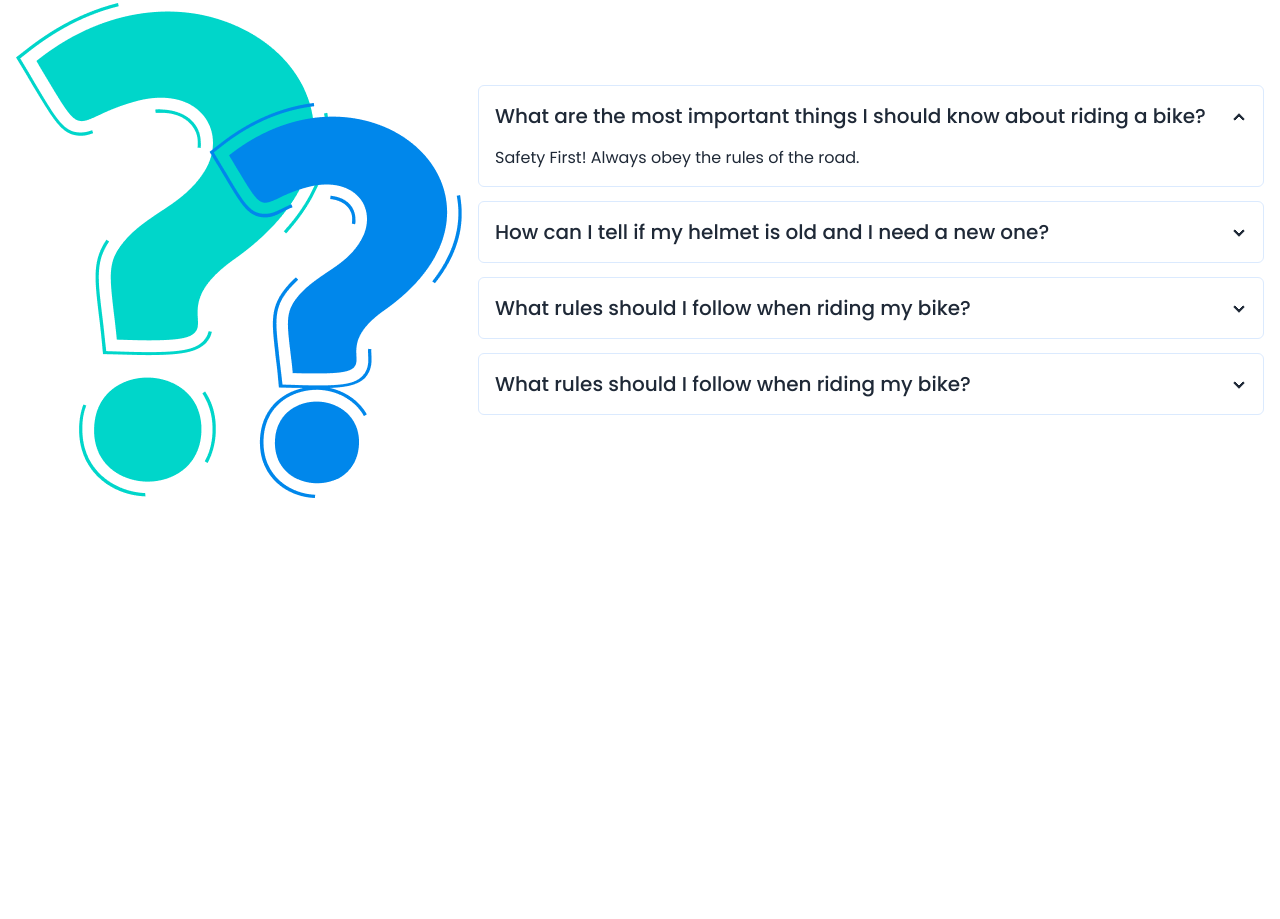
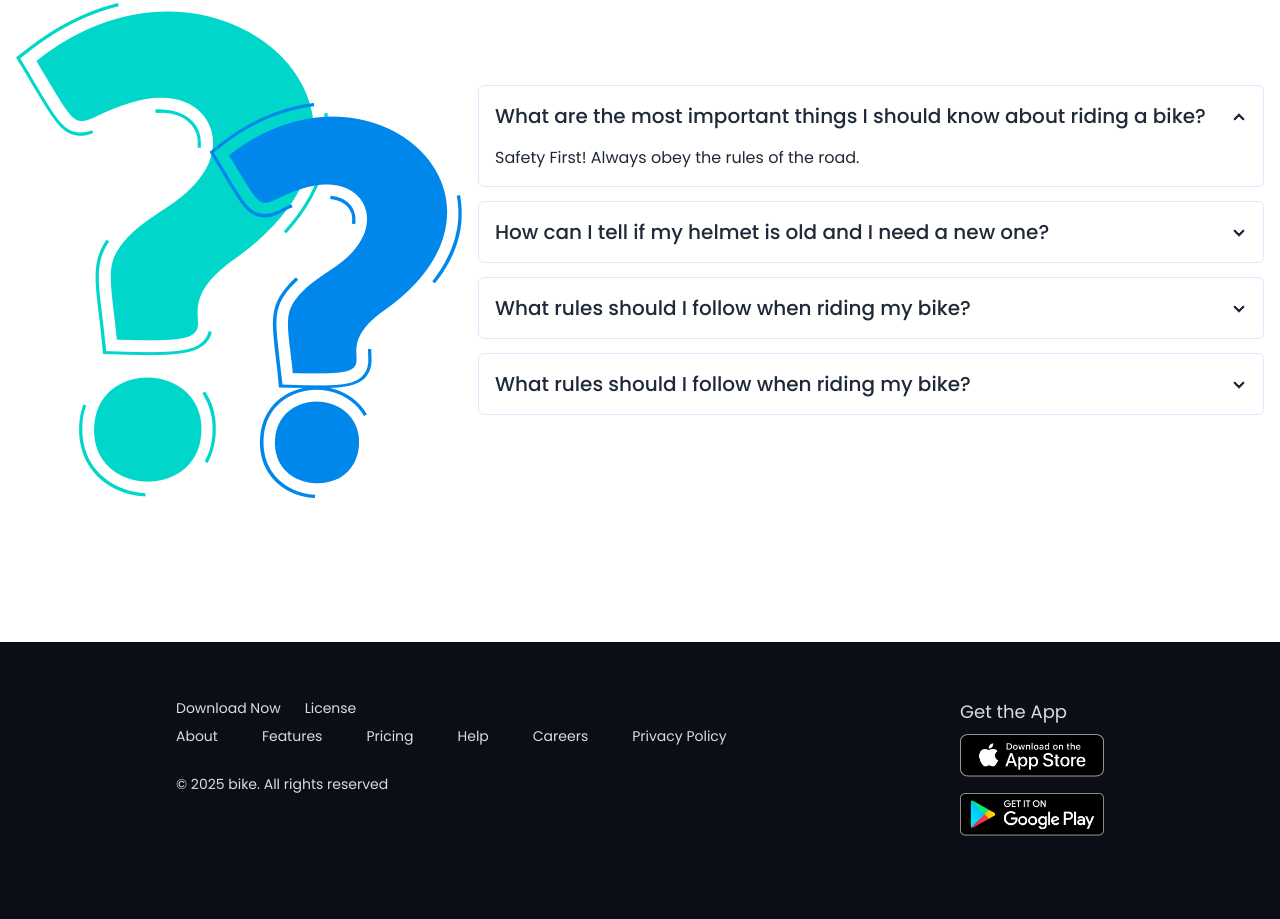
Before and after one commit to Samiul821/biker-zone-with-daisyUI, a plain HTML site: page index.html in a window 1280 px wide. Shown: the part 2992-3911 px from the top of the page. Before the commit the page ends 3634 px from the top, so only its background shows below. Drawn offline with nearby package versions, Linux system fonts and the light colour scheme.

Commit message:
footer section added and style in taiwind css

```diff
--- a/index.html
+++ b/index.html
@@ -334,18 +334,24 @@
                         </div>
                         <div class="collapse collapse-arrow border border-blue-100 rounded-md">
                             <input type="radio" name="my-accordion-2" />
-                            <div class="collapse-title text-xl font-medium">What rules should I follow when riding my bike?
+                            <div class="collapse-title text-xl font-medium">What rules should I follow when riding my
+                                bike?
                             </div>
                             <div class="collapse-content">
-                                <p>Safety First! Always obey the rules of the road. Obey all traffic signals, signs, and laws. Get in the mindset of “driving” your bike—not just “riding” your bike. This will help you be a more focused and legally compliant bike rider. </p>
+                                <p>Safety First! Always obey the rules of the road. Obey all traffic signals, signs, and
+                                    laws. Get in the mindset of “driving” your bike—not just “riding” your bike. This
+                                    will help you be a more focused and legally compliant bike rider. </p>
                             </div>
                         </div>
                         <div class="collapse collapse-arrow border border-blue-100 rounded-md">
                             <input type="radio" name="my-accordion-2" />
-                            <div class="collapse-title text-xl font-medium">What rules should I follow when riding my bike?
+                            <div class="collapse-title text-xl font-medium">What rules should I follow when riding my
+                                bike?
                             </div>
                             <div class="collapse-content">
-                                <p>Safety First! Always obey the rules of the road. Obey all traffic signals, signs, and laws. Get in the mindset of “driving” your bike—not just “riding” your bike. This will help you be a more focused and legally compliant bike rider. </p>
+                                <p>Safety First! Always obey the rules of the road. Obey all traffic signals, signs, and
+                                    laws. Get in the mindset of “driving” your bike—not just “riding” your bike. This
+                                    will help you be a more focused and legally compliant bike rider. </p>
                             </div>
                         </div>
                     </div>
@@ -355,8 +361,40 @@
     </main>
 
     <!-- Footer Section -->
-    <footer>
-
+    <footer
+        class="footer bg-[#0B0D17] text-neutral-content px-8 py-20 md:px-44 flex flex-col md:flex-row md:justify-between md:pt-14">
+        <aside>
+            <div class="flex gap-x-6">
+                <h6>Download Now</h6>
+                <h6>License</h6>
+            </div>
+            <div class="flex gap-x-6 mb-5 md:gap-x-11 ">
+                <h6>About</h6>
+                <h6>Features</h6>
+                <h6>Pricing</h6>
+                <h6 class="hidden md:block">Help</h6>
+                <h6 class="hidden md:block">Careers</h6>
+                <h6 class="hidden md:block">Privacy Policy</h6>
+            </div>
+            <div class="flex gap-x-11 mb-6 md:hidden md:mb-0">
+                <h6>Help</h6>
+                <h6>Careers</h6>
+                <h6>Privacy Policy</h6>
+            </div>
+            <small class="hidden md:block text-sm md:mb-0">© 2025 bike. All rights reserved</small>
+        </aside>
+        <nav class="pb-20">
+            <h6 class="text-lg">Get the App</h6>
+            <div class="grid grid-cols-1 gap-4">
+                <a>
+                    <img class="w-36" src="images/others/ios.png" alt="Google Play">
+                </a>
+                <a>
+                    <img class="w-36" src="images/others/android.png" alt="App Store">
+                </a>
+            </div>
+        </nav>
+        <small class="mx-auto md:hidden text-sm">© 2025 bike. All rights reserved</small>
     </footer>
 </body>
 
```
